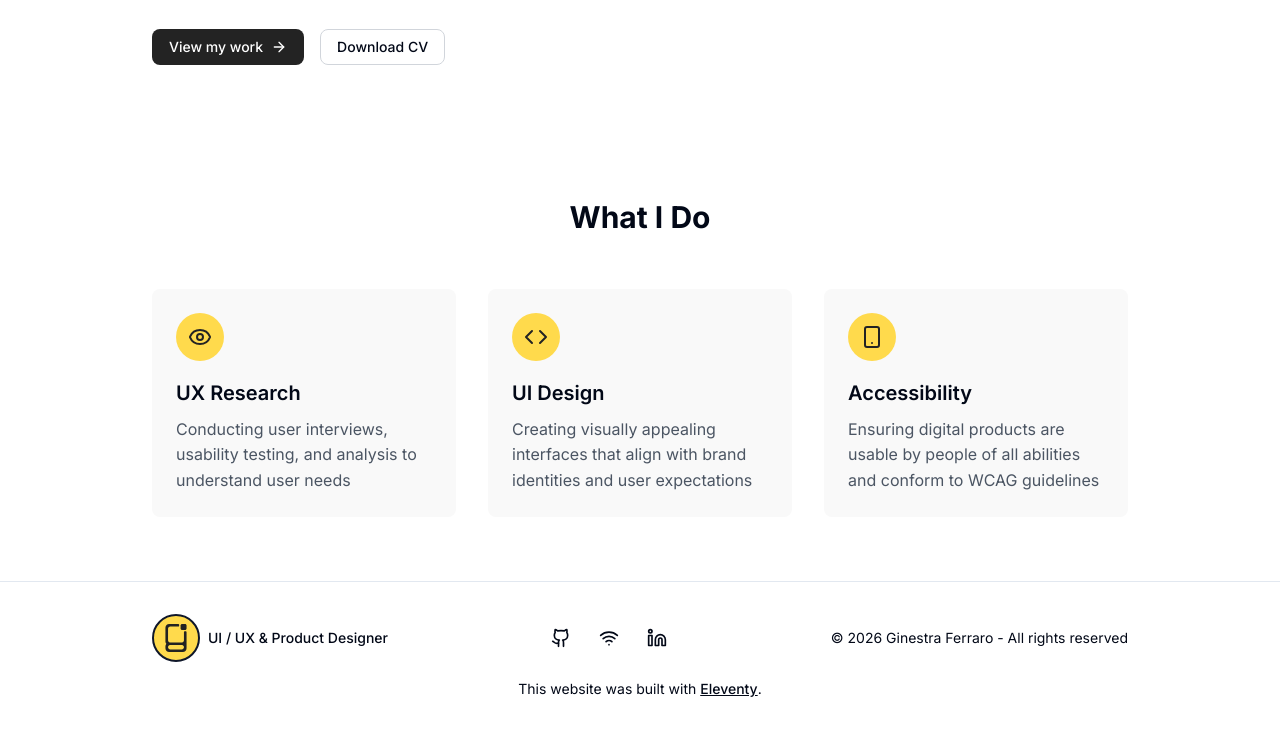
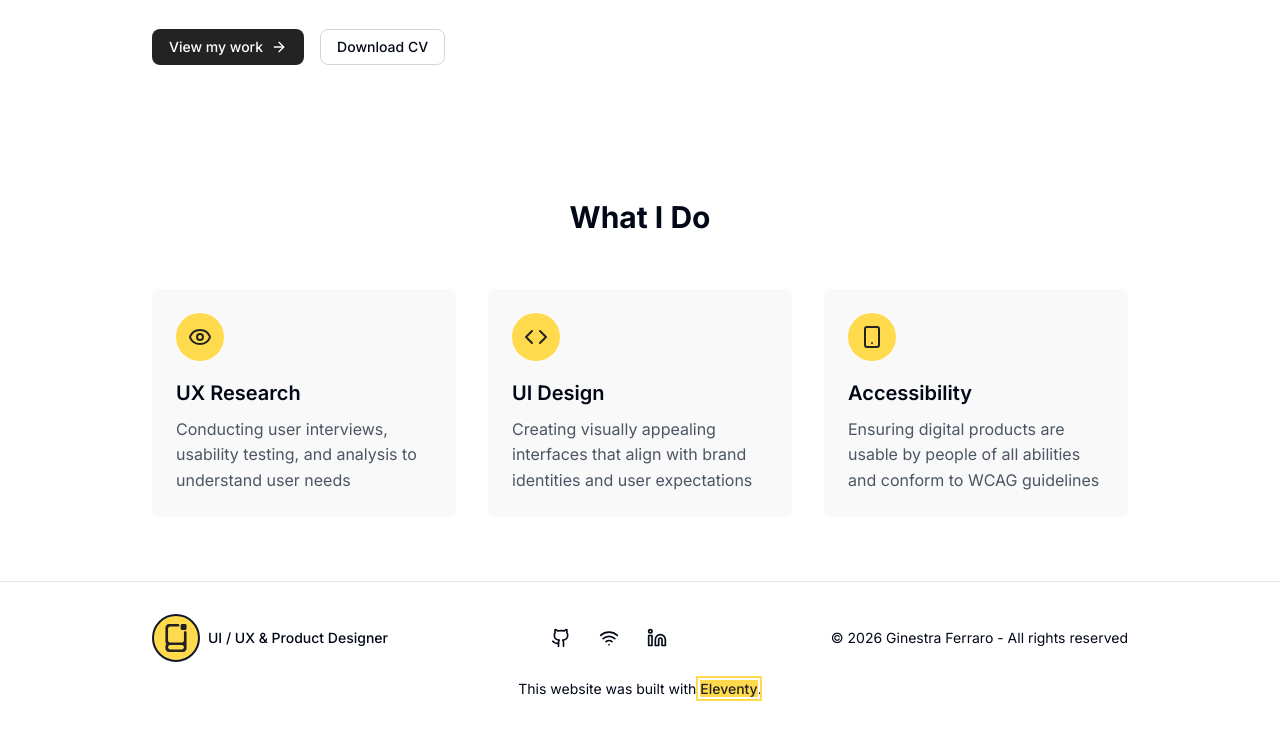
Before and after one commit to ginestra/thatsmood-v9, an Eleventy site: page site/index.njk in a window 1280 px wide. In both pictures the pointer is over the link "Eleventy". Shown: the part 511-1244 px from the top of the page. Built offline with nearby package versions, Linux system fonts and the light colour scheme; Eleventy itself is replaced by a stand-in of ours; files that its build step writes are made by us from their sources.

Commit message:
Improve footer text link contrast

```diff
--- a/site/assets/css/main.css
+++ b/site/assets/css/main.css
@@ -1526,6 +1526,15 @@ ul {
   font-weight: 500;
 }
 
+.footer__build a:hover,
+.footer__build a:focus-visible {
+  color: var(--brand-dark);
+  background-color: var(--brand-yellow);
+  text-decoration: none;
+  outline: 2px solid var(--brand-yellow);
+  outline-offset: 2px;
+}
+
 /* ==========================================================================
    404
    ========================================================================== */
```
